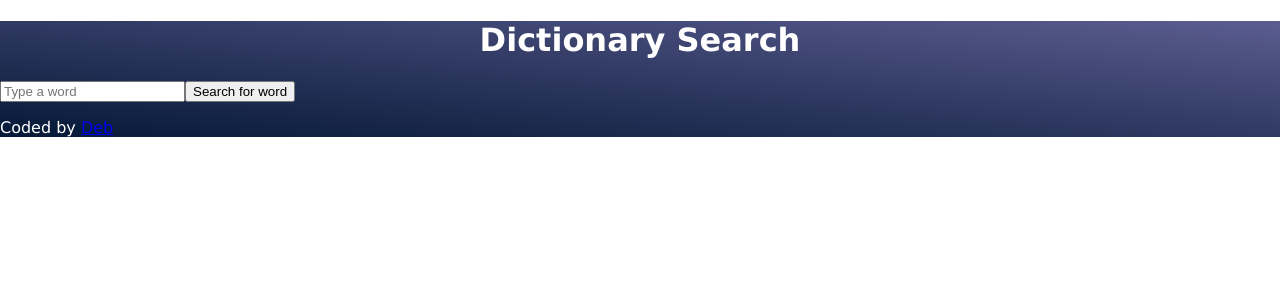
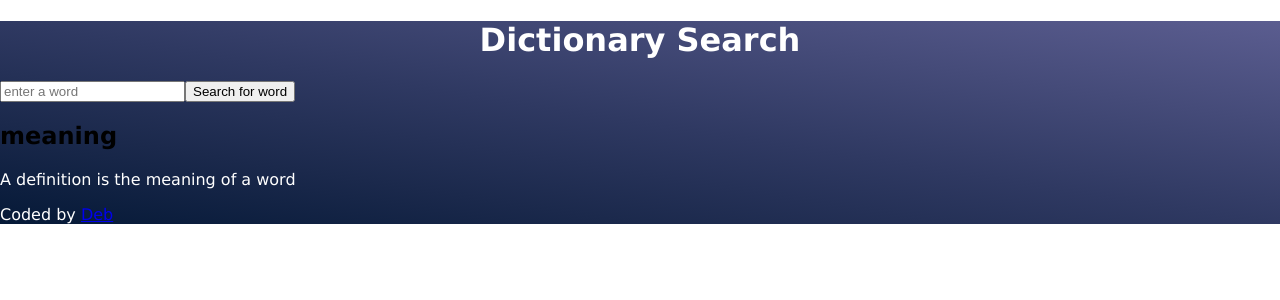
Before and after one commit to dimbee40/dw-dictinary-hw, a React (Create React App) app: page / in a window 1280 px wide. Shown: the top 300 px of the page. Built offline with nearby package versions, Linux system fonts and the light colour scheme.

Commit message:
added definition para

```diff
--- a/src/WeatherSearch.js
+++ b/src/WeatherSearch.js
@@ -47,7 +47,7 @@ export default function WeatherSearch() {
   return (
     <div className="WeatherSearch">
       <form onSubmit={handleSubmit}>
-        <input type="search" placeholder="Type a word" onChange={changeCity} />
+        <input type="search" placeholder="enter a word" onChange={changeCity} />
         <input type="submit" value="Search for word" />
       </form>
       <p>{temperature}</p>
@@ -55,8 +55,13 @@ export default function WeatherSearch() {
       <p>{humidity}</p>
       <p>{description}</p>
       <p>{icon}</p>
+      <div className="definition">
+        <h2> meaning </h2>
+        <p>A definition is the meaning of a word </p>
+      </div>
+
       <p>
-        Coded by <a href="https://github.com/dimbee40/test-repo">Deb</a>
+        Coded by <a href="https://github.com/dimbee40/dw-dictinary-hw">Deb</a>
       </p>
     </div>
   );
```
